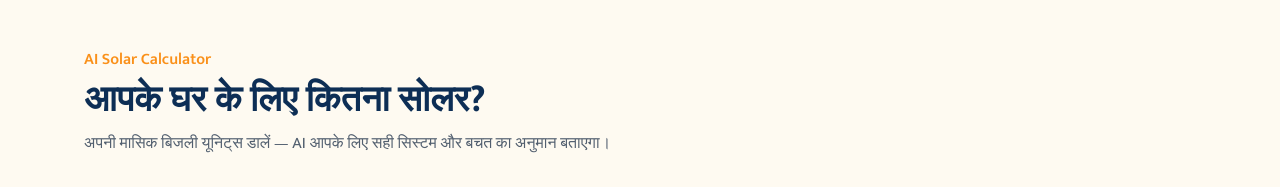
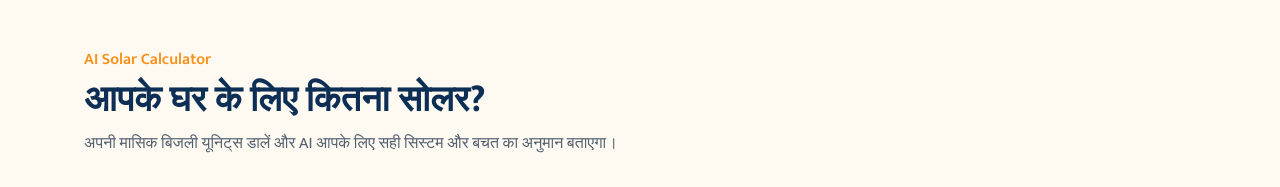
Before and after one commit to madhuratan/mspsolar, a React (Vite) app: page / in a window 1280 px wide. Shown: the part 2140-2327 px from the top of the page. Built offline with nearby package versions, Linux system fonts and the light colour scheme.

Commit message:
Reword the calculator intro without a dash
Co-Authored-By: Claude Opus 5.5 <noreply@anthropic.com>

```diff
--- a/src/App.tsx
+++ b/src/App.tsx
@@ -196,7 +196,7 @@ function Calculator() {
       <p className="font-semibold text-sun">AI Solar Calculator</p>
       <h2 className="mt-2 text-3xl font-extrabold text-primary md:text-4xl">आपके घर के लिए कितना सोलर?</h2>
       <p className="mt-3 text-muted-foreground">
-        अपनी मासिक बिजली यूनिट्स डालें — AI आपके लिए सही सिस्टम और बचत का अनुमान बताएगा।
+        अपनी मासिक बिजली यूनिट्स डालें और AI आपके लिए सही सिस्टम और बचत का अनुमान बताएगा।
       </p>
       <form
         onSubmit={onSubmit}
```
